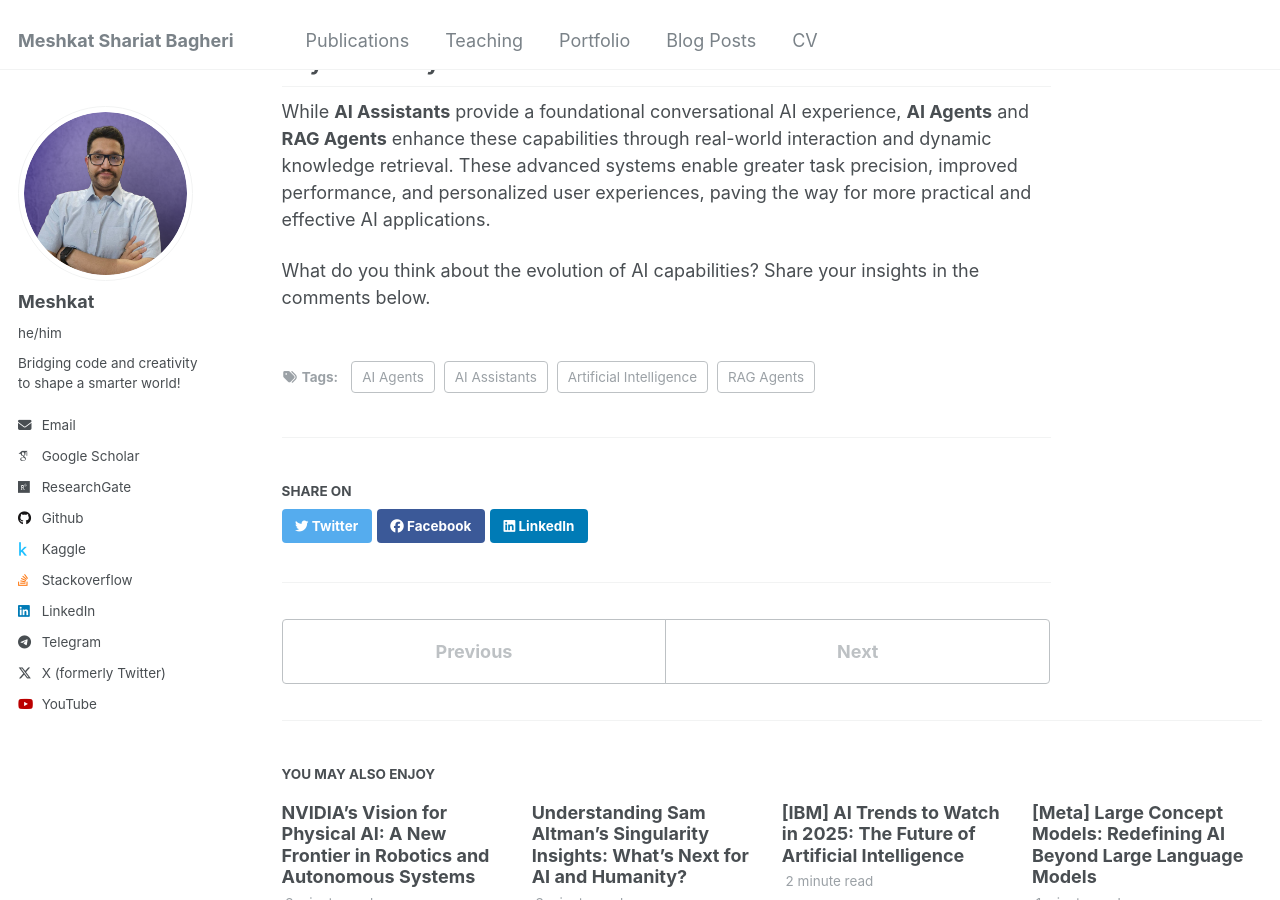
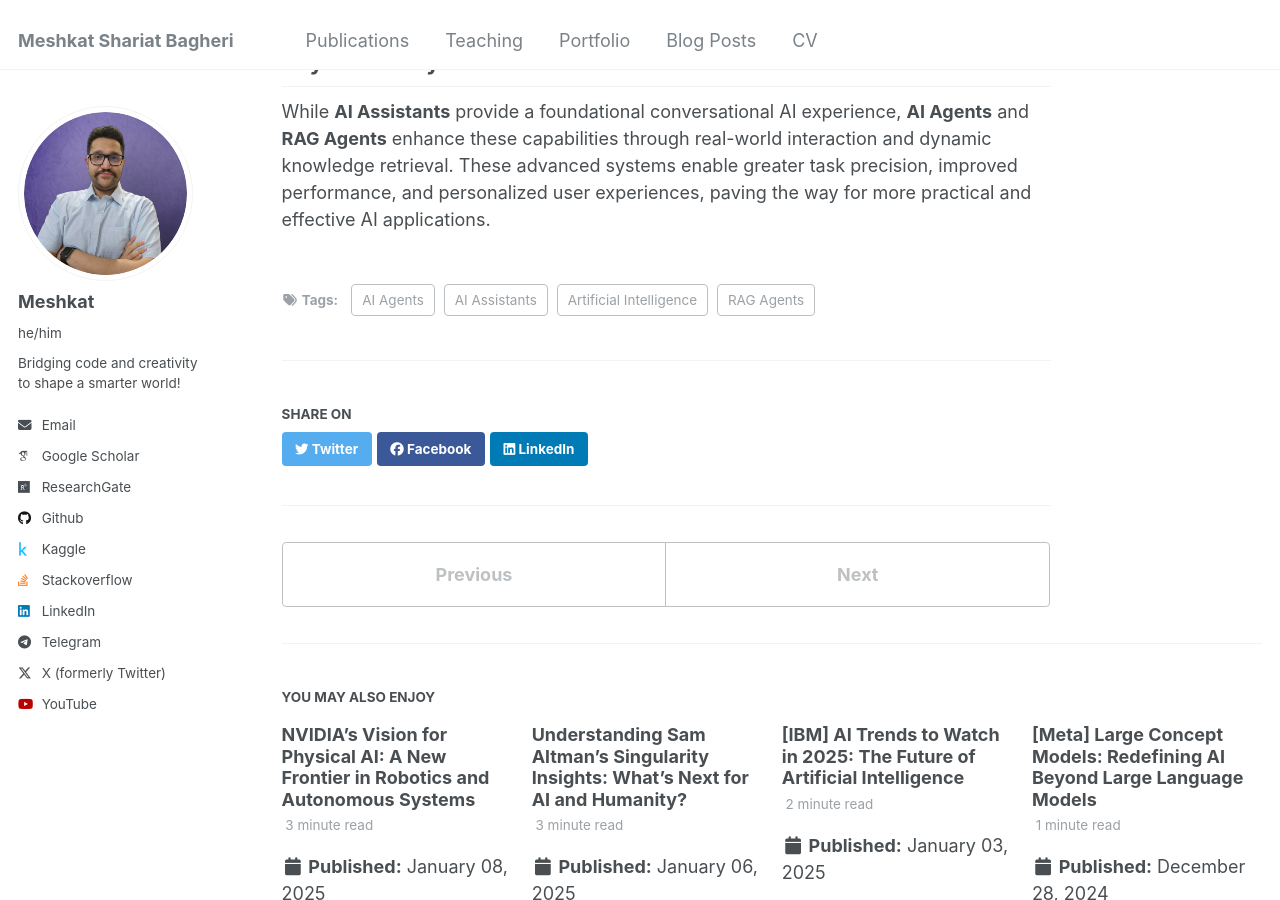
Before and after one commit to MeshkatShB/meshkatshb.github.io, a Jekyll site: the page built from _posts/2025-01-07-ai-assistants-agents-rag.md, in a window 1280 px wide and 900 px high, scrolled down 2243 px. Built offline with Jekyll 4.4.1, drawn with Linux system fonts in a browser that asks for light colours; some web fonts are replaced.

Commit message:
refactor: updated text

```diff
--- a/_posts/2025-01-07-ai-assistants-agents-rag.md
+++ b/_posts/2025-01-07-ai-assistants-agents-rag.md
@@ -75,5 +75,3 @@
 ## Key Takeaway
 
 While **AI Assistants** provide a foundational conversational AI experience, **AI Agents** and **RAG Agents** enhance these capabilities through real-world interaction and dynamic knowledge retrieval. These advanced systems enable greater task precision, improved performance, and personalized user experiences, paving the way for more practical and effective AI applications.
-
-What do you think about the evolution of AI capabilities? Share your insights in the comments below.
```
